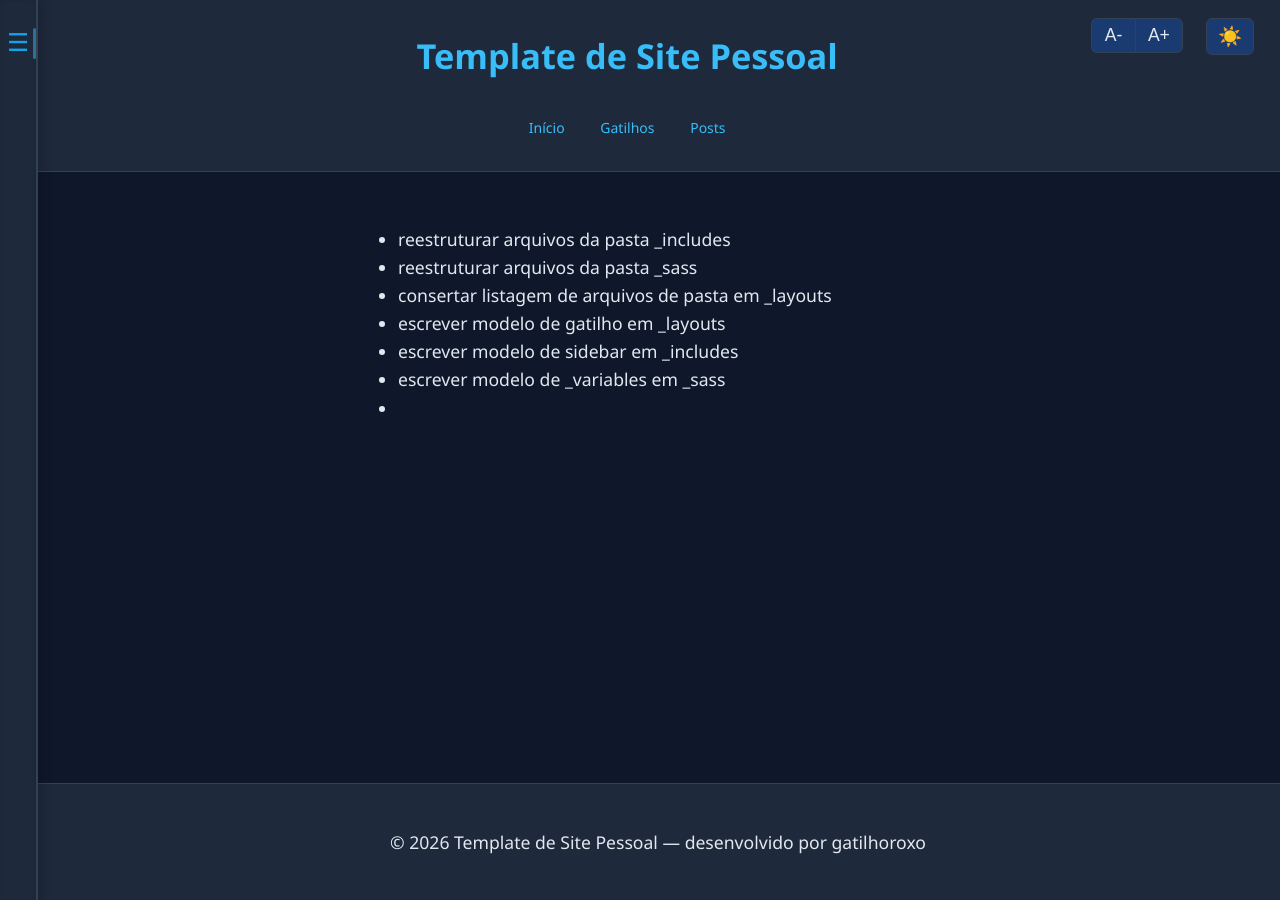
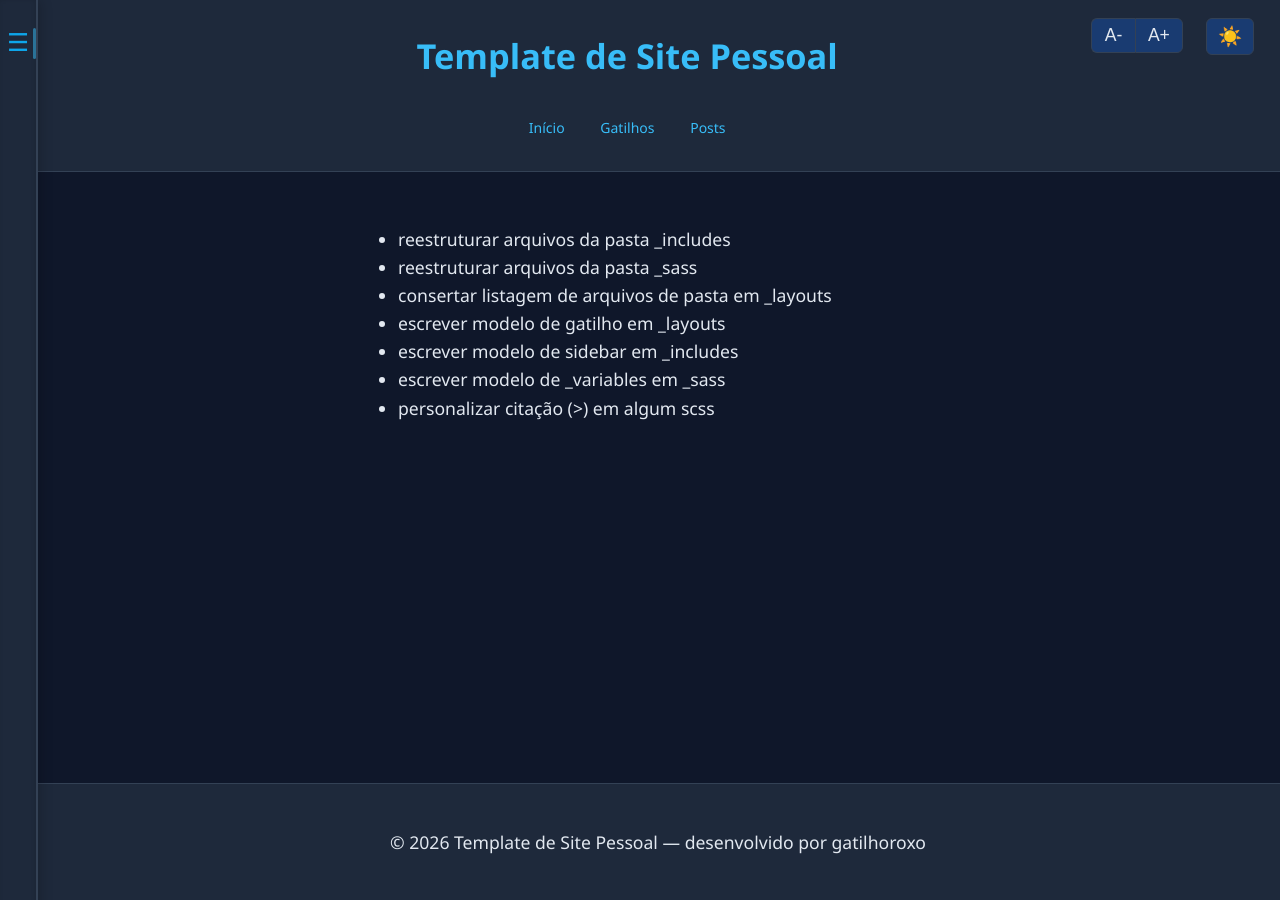
Before and after one commit to gatilhoroxo/site-attempt, a Jekyll site: the page built from docs/TODO.md, in a window 1280 px wide. Built offline with Jekyll 4.4.1, drawn with Linux system fonts in a browser that asks for light colours; our own code applies the rules of GitHub Pages for plain Markdown files.

Commit message:
Atualizar o TODO.md

```diff
--- a/docs/TODO.md
+++ b/docs/TODO.md
@@ -5,4 +5,4 @@
 - escrever modelo de gatilho em _layouts
 - escrever modelo de sidebar em _includes
 - escrever modelo de _variables em _sass
--
+- personalizar citação (>) em algum scss
```
